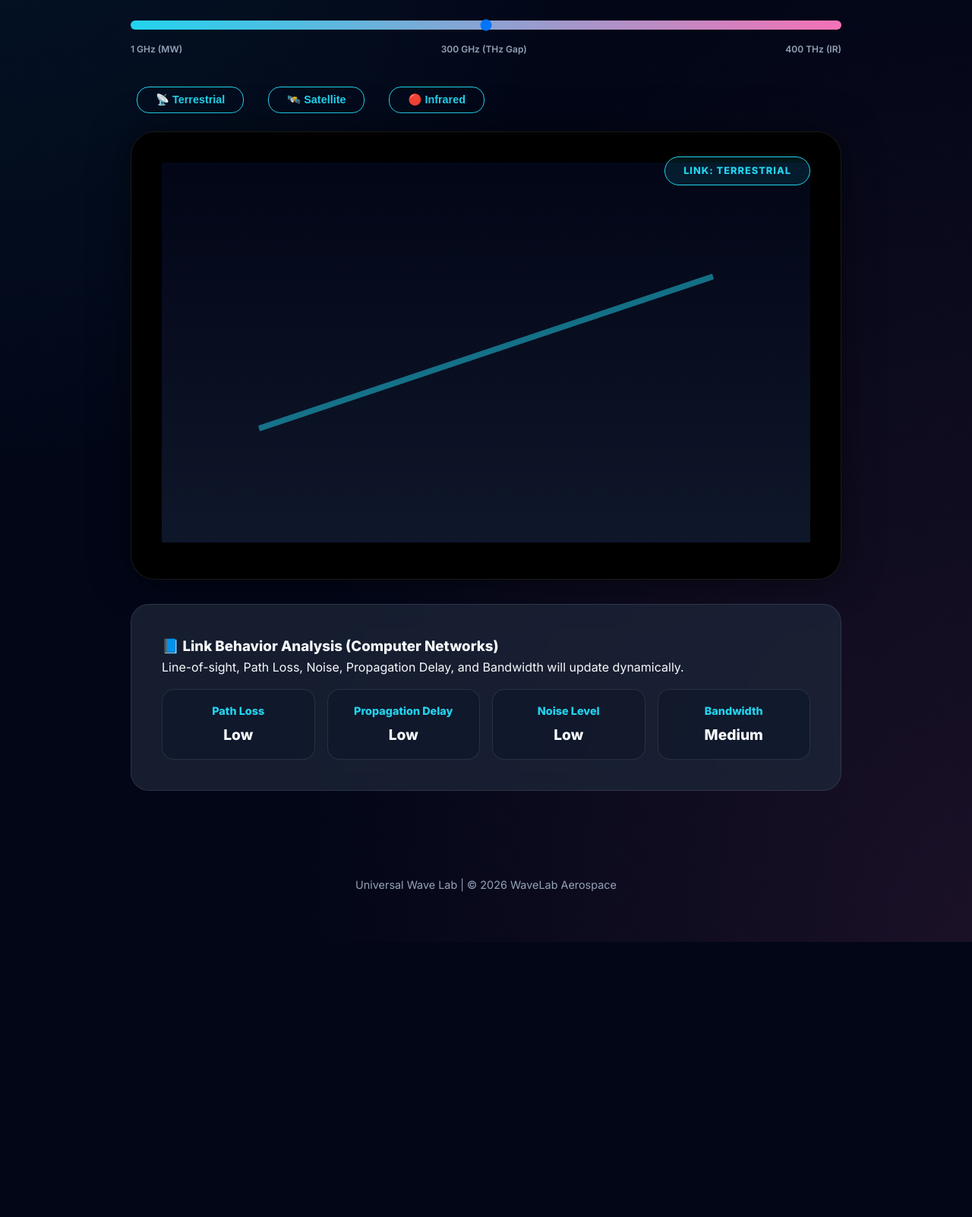
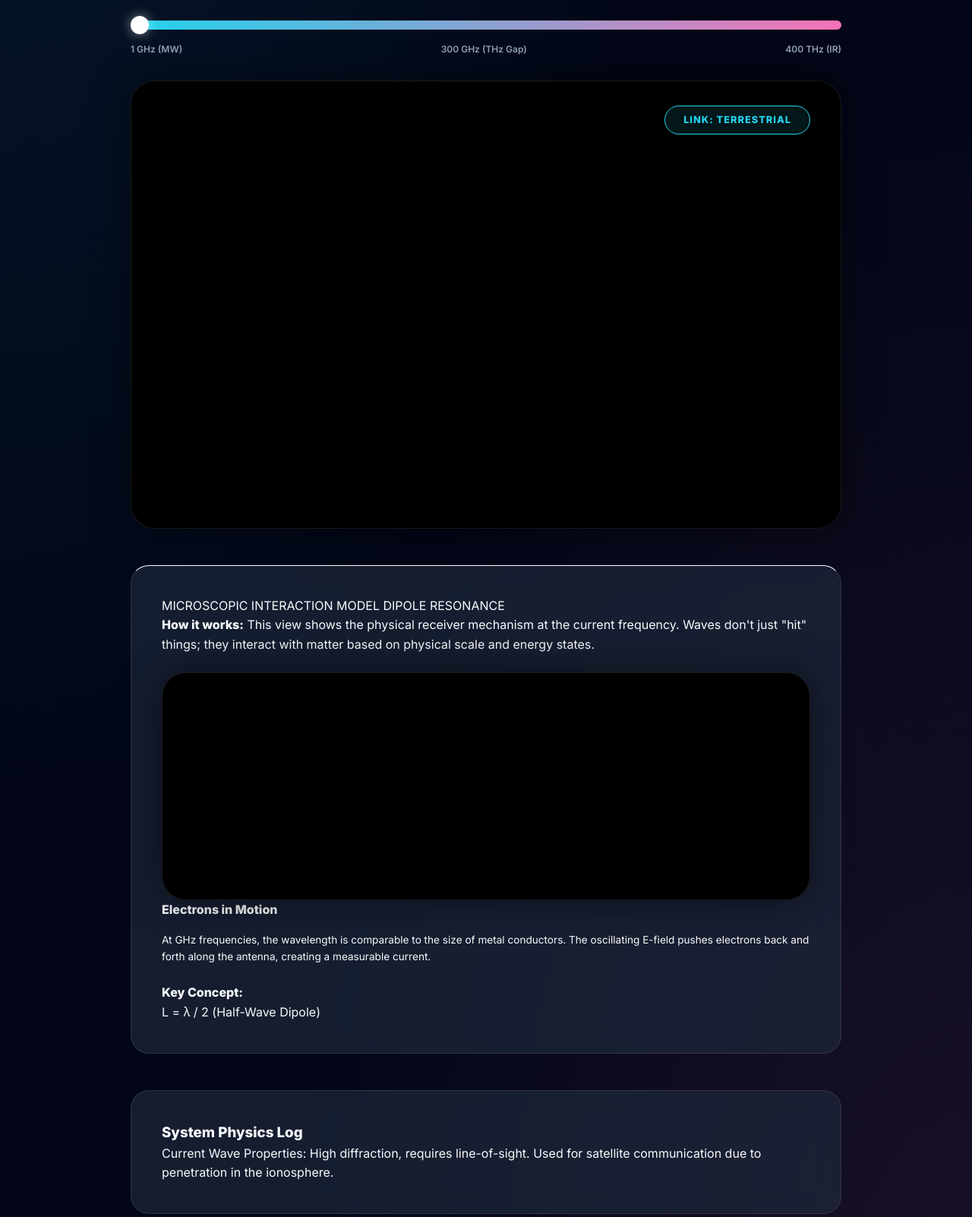
Before and after one commit to Harini-sambanthamoorthy/wave-lab, a plain HTML site: page experiments.html in a window 1280 px wide. Shown: the part 660-2262 px from the top of the page at 76% size. Before the commit the page ends 1900 px from the top, so only its background shows below. Drawn offline with Linux system fonts and the light colour scheme.

Commit message:
Refactor experiments.html for improved UI and functionality
The HTML structure and styles for the Universal Wave Lab have been updated, including changes to the frequency slider and the addition of new components for interaction modeling.

```diff
--- a/experiments.html
+++ b/experiments.html
@@ -53,6 +53,21 @@
             cursor: pointer;
         }
 
+        #masterFrequencySlider::-webkit-slider-thumb {
+            -webkit-appearance: none;
+            width: 24px;
+            height: 24px;
+            background: #fff;
+            border-radius: 50%;
+            box-shadow: 0 0 15px rgba(255, 255, 255, 0.5);
+            cursor: pointer;
+            transition: transform 0.2s;
+        }
+
+        #masterFrequencySlider::-webkit-slider-thumb:hover {
+            transform: scale(1.2);
+        }
+
         .range-markers {
             display: flex;
             justify-content: space-between;
@@ -91,46 +106,14 @@
             letter-spacing: 1px;
             text-transform: uppercase;
         }
-
-        .metrics {
-            display: grid;
-            grid-template-columns: repeat(auto-fit, minmax(120px, 1fr));
-            gap: 1rem;
-            margin-top: 1rem;
-        }
-
-        .metric-card {
-            background: rgba(15, 23, 42, 0.7);
-            padding: 1rem;
-            border-radius: 1rem;
-            text-align: center;
-            font-weight: 600;
-            color: var(--primary-cyan);
-        }
-
-        button.mode-btn {
-            padding: 0.5rem 1.5rem;
-            font-size: 0.9rem;
-            border-radius: 1rem;
-            border: 1px solid var(--primary-cyan);
-            background: transparent;
-            color: var(--primary-cyan);
-            cursor: pointer;
-            font-weight: 800;
-            transition: all 0.2s;
-        }
-
-        button.mode-btn:hover {
-            background: var(--primary-cyan);
-            color: #000;
-        }
     </style>
 </head>
 
 <body>
+
     <header>
         <h1>Universal Spectrum Lab</h1>
-        <p>Interactive Microwave, Satellite, and Infrared Simulation</p>
+        <p>Unified Signal Generation from GHz to THz</p>
     </header>
 
     <nav>
@@ -143,7 +126,7 @@
 
     <section class="content">
 
-        <!-- HUD -->
+        <!-- Unified Controls -->
         <div class="spectrum-hud">
             <div class="hud-item">
                 <span class="hud-label">Frequency (f)</span>
@@ -163,166 +146,65 @@
             </div>
         </div>
 
-        <input type="range" min="1" max="400" step="0.01" id="masterFrequencySlider">
+        <input type="range" id="masterFrequencySlider" min="9" max="14.6" step="0.01" value="9">
         <div class="range-markers">
             <span>1 GHz (MW)</span>
             <span>300 GHz (THz Gap)</span>
             <span>400 THz (IR)</span>
         </div>
 
-        <!-- Mode Buttons -->
-        <div style="display:flex; gap:1rem; margin-bottom:1rem;">
-            <button class="mode-btn" onclick="setLinkMode('terrestrial')">📡 Terrestrial</button>
-            <button class="mode-btn" onclick="setLinkMode('satellite')">🛰️ Satellite</button>
-            <button class="mode-btn" onclick="setLinkMode('infrared')">🔴 Infrared</button>
+        <div class="canvas-container card">
+            <div id="modeTag" class="mode-indicator">LINK: TERRESTRIAL</div>
+            <canvas id="unifiedCanvas"></canvas>
+            <div class="scanning-line"></div>
         </div>
 
-        <!-- Canvas -->
-        <div class="canvas-container card">
-            <div id="modeTag" class="mode-indicator">LINK: TERRESTRIAL</div>
-            <canvas id="unifiedCanvas" width="1000" height="500"></canvas>
-        </div>
+        <div class="card workbench-card" style="margin-top: 3rem; border-top-color: var(--primary-amber);">
+            <div class="crt-header">
+                <span class="crt-readout" style="border:none; color: var(--primary-amber)">MICROSCOPIC INTERACTION
+                    MODEL</span>
+                <span id="interactionMode" class="crt-readout"
+                    style="color: var(--primary-amber); border-color: var(--primary-amber)">DIPOLE RESONANCE</span>
+            </div>
+            <p style="margin-bottom: 1.5rem;"><strong>How it works:</strong> This view shows the physical receiver
+                mechanism at the current frequency. Waves don't just "hit" things; they interact with matter based on
+                physical scale and energy states.</p>
 
-        <!-- Metrics -->
-        <div class="card" style="margin-top:2rem;">
-            <h3>📘 Link Behavior Analysis (Computer Networks)</h3>
-            <p id="physicsLog">Line-of-sight, Path Loss, Noise, Propagation Delay, and Bandwidth will update dynamically.</p>
-            <div class="metrics">
-                <div class="metric-card">
-                    <h4>Path Loss</h4>
-                    <span id="lossValue">Low</span>
+            <div class="sim-box" style="grid-template-columns: 1fr 1fr;">
+                <div class="canvas-container" style="height: 300px;">
+                    <canvas id="interactionCanvas"></canvas>
+                    <div class="scanning-line"
+                        style="background: rgba(251, 191, 36, 0.1); box-shadow: 0 0 15px var(--primary-amber);"></div>
                 </div>
-                <div class="metric-card">
-                    <h4>Propagation Delay</h4>
-                    <span id="delayValue">Low</span>
-                </div>
-                <div class="metric-card">
-                    <h4>Noise Level</h4>
-                    <span id="noiseValue">Low</span>
-                </div>
-                <div class="metric-card">
-                    <h4>Bandwidth</h4>
-                    <span id="bwValue">Medium</span>
+                <div class="engineering-controls"
+                    style="display: flex; flex-direction: column; justify-content: center;">
+                    <h4 id="insightTitle" style="color: var(--primary-amber); margin-bottom: 1rem;">Electrons in Motion
+                    </h4>
+                    <p id="insightText" class="scen-text" style="font-size: 0.85rem;">At GHz frequencies, the wavelength
+                        is comparable to the size of metal conductors. The oscillating E-field pushes electrons back and
+                        forth along the antenna, creating a measurable current.</p>
+                    <div class="math-box" style="border-left-color: var(--primary-amber); margin-top: 1.5rem;">
+                        <strong>Key Concept:</strong><br>
+                        <span id="conceptFormula">L = λ / 2 (Half-Wave Dipole)</span>
+                    </div>
                 </div>
             </div>
         </div>
+
+        <div class="card workbench-card" style="margin-top: 3rem;">
+            <h3>System Physics Log</h3>
+            <p id="physicsLog" class="scen-text">Current Wave Properties: High diffraction, requires line-of-sight. Used
+                for satellite communication due to penetration in the ionosphere.</p>
+        </div>
+
     </section>
 
     <footer>
         <p>Universal Wave Lab | © 2026 WaveLab Aerospace</p>
     </footer>
 
-    <script>
-        let currentMode = 'terrestrial';
+    <script src="js/spectrum-lab.js"></script>
 
-        // Frequency Slider
-        const freqSlider = document.getElementById('masterFrequencySlider');
-        freqSlider.addEventListener('input', () => {
-            const freqGHz = parseFloat(freqSlider.value);
-            document.getElementById('freqDisplay').innerText = freqGHz.toFixed(2) + ' GHz';
-            document.getElementById('waveDisplay').innerText = (30 / freqGHz).toFixed(2) + ' cm';
-            document.getElementById('energyDisplay').innerText = (4.1e-6 * freqGHz).toFixed(3) + ' μeV';
-            document.getElementById('regimeDisplay').innerText = freqGHz < 300 ? 'MICROWAVE' : 'INFRARED';
-
-            updateMetrics(currentMode, freqGHz);
-        });
-
-        function setLinkMode(mode) {
-            currentMode = mode;
-            const modeTag = document.getElementById('modeTag');
-            const physicsLog = document.getElementById('physicsLog');
-
-            switch (mode) {
-                case 'terrestrial':
-                    modeTag.innerText = 'LINK: TERRESTRIAL';
-                    physicsLog.innerText = 'Terrestrial Microwave Link: Line-of-sight required, moderate path loss, 10 Mbps bandwidth.';
-                    break;
-                case 'satellite':
-                    modeTag.innerText = 'LINK: SATELLITE';
-                    physicsLog.innerText = 'Satellite Link: Long distance, high path loss, minimal interference, 100 Mbps bandwidth.';
-                    break;
-                case 'infrared':
-                    modeTag.innerText = 'LINK: INFRARED';
-                    physicsLog.innerText = 'Infrared Link: Short-range indoor, cannot penetrate walls, very high bandwidth.';
-                    break;
-            }
-
-            drawSpectrumCanvas(mode);
-        }
-
-        // Metrics update
-        function updateMetrics(mode, freqGHz) {
-            const loss = document.getElementById('lossValue');
-            const delay = document.getElementById('delayValue');
-            const noise = document.getElementById('noiseValue');
-            const bw = document.getElementById('bwValue');
-
-            if (mode === 'terrestrial') {
-                loss.innerText = freqGHz > 12 ? 'High' : 'Medium';
-                delay.innerText = 'Medium';
-                noise.innerText = 'Moderate';
-                bw.innerText = '10 Mbps';
-            } else if (mode === 'satellite') {
-                loss.innerText = 'High';
-                delay.innerText = 'High';
-                noise.innerText = 'Low';
-                bw.innerText = '100 Mbps';
-            } else if (mode === 'infrared') {
-                loss.innerText = 'Very Low';
-                delay.innerText = 'Very Low';
-                noise.innerText = freqGHz > 380 ? 'High (Sunlight)' : 'Low';
-                bw.innerText = 'Very High';
-            }
-        }
-
-        // Canvas drawing
-        function drawSpectrumCanvas(mode) {
-            const canvas = document.getElementById('unifiedCanvas');
-            const ctx = canvas.getContext('2d');
-            const width = canvas.width;
-            const height = canvas.height;
-
-            ctx.clearRect(0, 0, width, height);
-
-            // Sky background
-            let skyGrad = ctx.createLinearGradient(0, 0, 0, height);
-            skyGrad.addColorStop(0, '#020617');
-            skyGrad.addColorStop(1, '#0f172a');
-            ctx.fillStyle = skyGrad;
-            ctx.fillRect(0, 0, width, height);
-
-            const txX = 150, txY = 350;
-            const rxX = width - 150, rxY = 150;
-
-            // Draw link based on mode
-            ctx.lineWidth = 8;
-            ctx.shadowBlur = 15;
-            if (mode === 'terrestrial') {
-                ctx.strokeStyle = 'rgba(34, 211, 238, 0.5)';
-                ctx.beginPath();
-                ctx.moveTo(txX, txY);
-                ctx.lineTo(rxX, rxY);
-                ctx.stroke();
-            } else if (mode === 'satellite') {
-                ctx.strokeStyle = 'rgba(244, 114, 182, 0.5)';
-                ctx.beginPath();
-                ctx.moveTo(txX, txY);
-                ctx.quadraticCurveTo(width / 2, 50, rxX, rxY);
-                ctx.stroke();
-            } else if (mode === 'infrared') {
-                ctx.strokeStyle = 'rgba(34, 197, 94, 0.8)';
-                ctx.beginPath();
-                ctx.moveTo(txX, txY);
-                ctx.lineTo(rxX - 200, txY - 150);
-                ctx.stroke();
-            }
-
-            ctx.shadowBlur = 0;
-        }
-
-        // Initialize
-        drawSpectrumCanvas('terrestrial');
-    </script>
 </body>
 
 </html>
```
